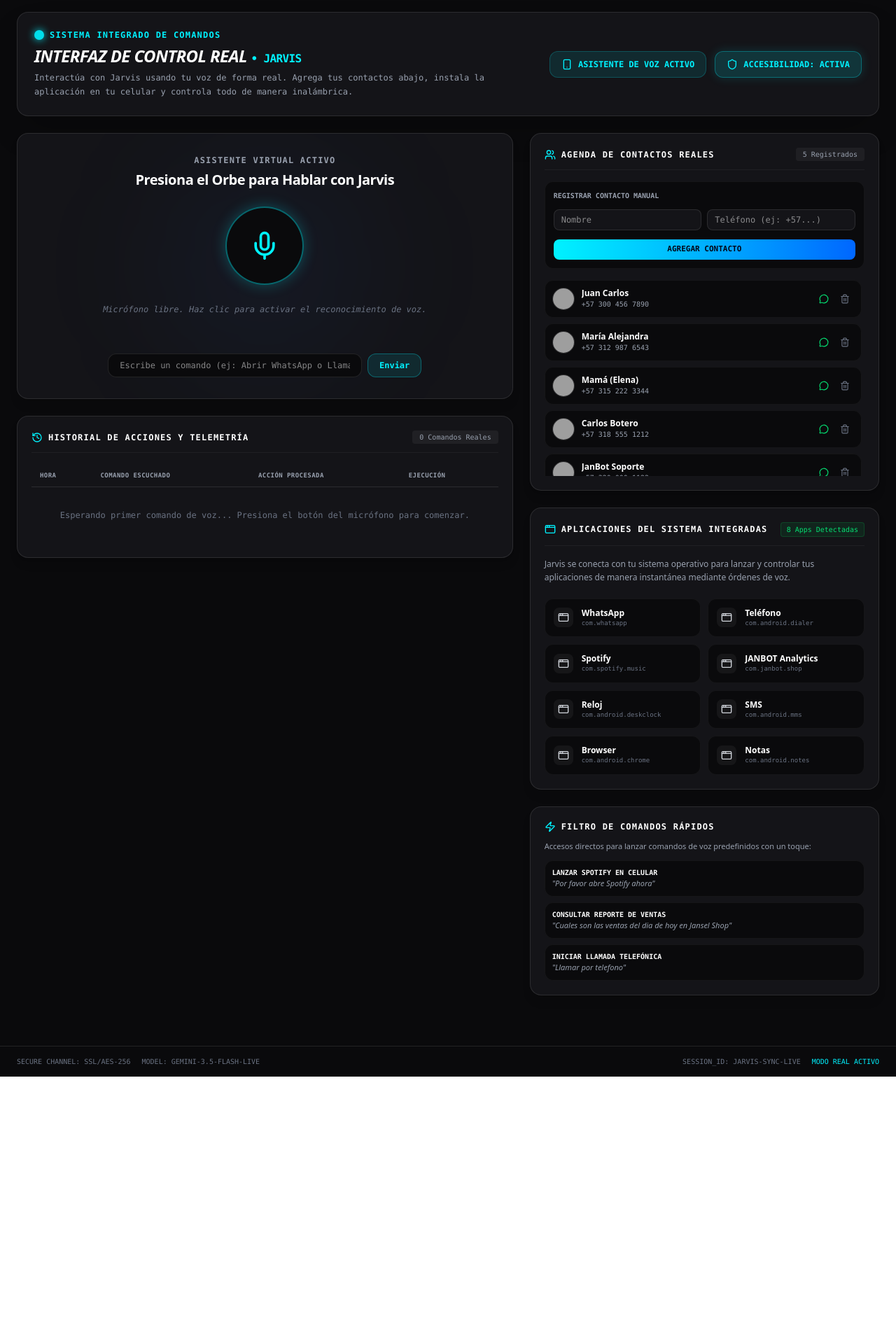
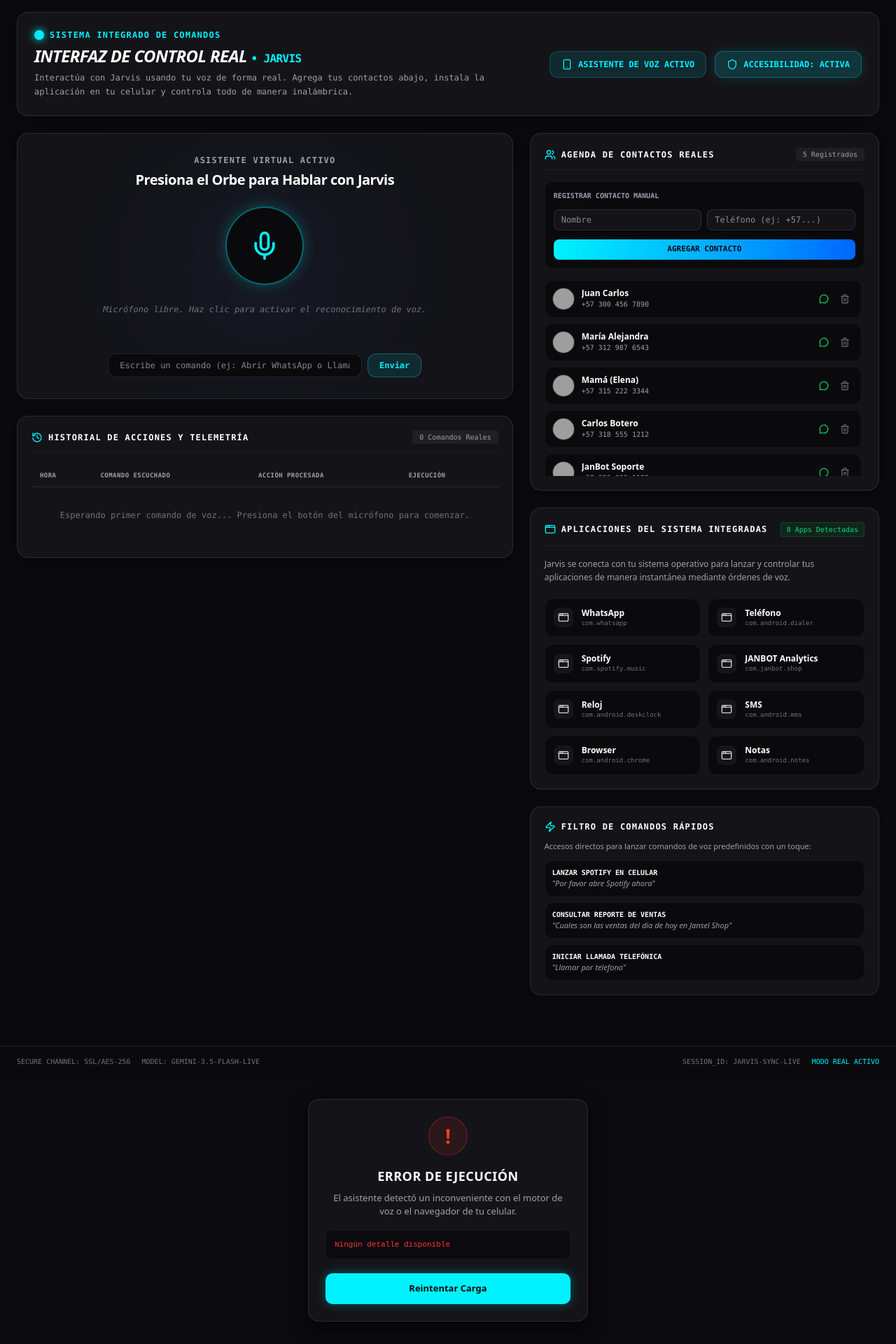
Before and after one commit to jancarlosvanegasinfante-bot/JARVIS-VOZ-ASISTENTE, a React (Vite) app: page / in a window 1280 px wide. Shown: the part 80-2000 px from the top of the page at 70% size. Before the commit the page ends 1618 px from the top, so only its background shows below. Built offline with nearby package versions, Linux system fonts and the light colour scheme; grey boxes are pictures that could not be loaded.

Commit message:
feat: add global error fallback UI
Implement an error overlay in index.html and wrap AndroidBridge synchronization in try-catch blocks to prevent silent app crashes during initialization.

```diff
--- a/index.html
+++ b/index.html
@@ -22,6 +22,43 @@
   </head>
   <body>
     <div id="root"></div>
+    <div id="error-fallback" style="display:none; padding:32px 16px; background:#0a0a0f; color:#ffffff; font-family:system-ui, -apple-system, BlinkMacSystemFont, 'Segoe UI', Roboto, sans-serif; text-align:center; min-h:100vh; display:flex; flex-direction:column; align-items:center; justify-content:center; box-sizing:border-box;">
+      <div style="background:#141418; border:1px solid rgba(255,255,255,0.1); border-radius:16px; padding:24px; max-width:400px; width:100%; box-shadow:0 10px 25px rgba(0,0,0,0.5);">
+        <div style="width:56px; height:56px; background:rgba(255, 59, 48, 0.1); border:1px solid rgba(255, 59, 48, 0.3); border-radius:50%; display:flex; align-items:center; justify-content:center; margin:0 auto 16px auto;">
+          <span style="color:#ff3b30; font-size:28px; font-weight:bold;">!</span>
+        </div>
+        <h2 style="margin:0 0 8px 0; font-size:18px; font-weight:800; text-transform:uppercase; letter-spacing:0.5px;">Error de Ejecución</h2>
+        <p style="margin:0 0 16px 0; font-size:13px; color:#a0a0ab; line-height:1.5;">El asistente detectó un inconveniente con el motor de voz o el navegador de tu celular.</p>
+        <div style="background:#0a0a0f; border:1px solid rgba(255,255,255,0.05); border-radius:8px; padding:12px; margin-bottom:20px; text-align:left;">
+          <code id="error-message" style="font-family:monospace; font-size:11px; color:#ff3b30; word-break:break-all; display:block; max-height:100px; overflow-y:auto;">Ningún detalle disponible</code>
+        </div>
+        <button onclick="window.location.reload(true)" style="background:#00f2ff; color:#0a0a0f; border:none; padding:12px 24px; border-radius:10px; font-size:13px; font-weight:bold; width:100%; cursor:pointer; box-shadow:0 0 15px rgba(0,242,255,0.3); transition:transform 0.1s ease;">Reintentar Carga</button>
+      </div>
+    </div>
+    <script>
+      // Global diagnostic error boundary
+      window.addEventListener('error', function(e) {
+        var root = document.getElementById('root');
+        var fallback = document.getElementById('error-fallback');
+        var msg = document.getElementById('error-message');
+        if (fallback && msg) {
+          msg.textContent = e.message + "\nEn: " + (e.filename || 'script-desconocido') + ":" + (e.lineno || 0);
+          fallback.style.display = 'flex';
+          if (root) root.style.display = 'none';
+        }
+      });
+      // Handle unhandled promise rejections as well
+      window.addEventListener('unhandledrejection', function(e) {
+        var root = document.getElementById('root');
+        var fallback = document.getElementById('error-fallback');
+        var msg = document.getElementById('error-message');
+        if (fallback && msg) {
+          msg.textContent = "Promesa Rechazada: " + (e.reason ? (e.reason.message || e.reason) : 'Error Desconocido');
+          fallback.style.display = 'flex';
+          if (root) root.style.display = 'none';
+        }
+      });
+    </script>
     <script type="module" src="/src/main.tsx"></script>
     <script>
       if ('serviceWorker' in navigator) {
--- a/src/App.tsx
+++ b/src/App.tsx
@@ -89,7 +89,8 @@ export default function App() {
     const maxAttempts = 15;
 
     const trySync = () => {
-      if (window.AndroidBridge) {
+      try {
+        if (typeof window !== 'undefined' && window.AndroidBridge) {
           setIsNativeBridgeActive(true);
           console.log("⚡ AndroidBridge detectado - Iniciando sincronización de datos de tu celular...");
 
@@ -148,6 +149,9 @@ export default function App() {
             clearInterval(syncInterval);
           }
         }
+      } catch (err) {
+        console.error("Error en trySync general:", err);
+      }
     };
 
     const syncInterval = setInterval(trySync, 1000);
@@ -200,9 +204,12 @@ export default function App() {
   }, []);
 
   useEffect(() => {
-    // Initialize Web Speech Recognition if available
+    try {
+      // Initialize Web Speech Recognition if available with safety guards
       const SpeechRecognition =
-      (window as any).SpeechRecognition || (window as any).webkitSpeechRecognition;
+        typeof window !== 'undefined'
+          ? (window as any).SpeechRecognition || (window as any).webkitSpeechRecognition
+          : null;
 
       if (SpeechRecognition) {
         const recognition = new SpeechRecognition();
@@ -212,7 +219,11 @@ export default function App() {
 
         recognition.onstart = () => {
           setIsListening(true);
+          try {
             audioEngine.playWakeChime();
+          } catch (e) {
+            console.warn('Audio Chime issue:', e);
+          }
         };
 
         recognition.onresult = (event: any) => {
@@ -233,6 +244,9 @@ export default function App() {
         };
 
         recognitionRef.current = recognition;
+      }
+    } catch (err) {
+      console.warn('No se pudo inicializar SpeechRecognition (no soportado o denegado por WebView):', err);
     }
   }, []);
 
```
Lines whose indentation alone changed are shown as unchanged.
